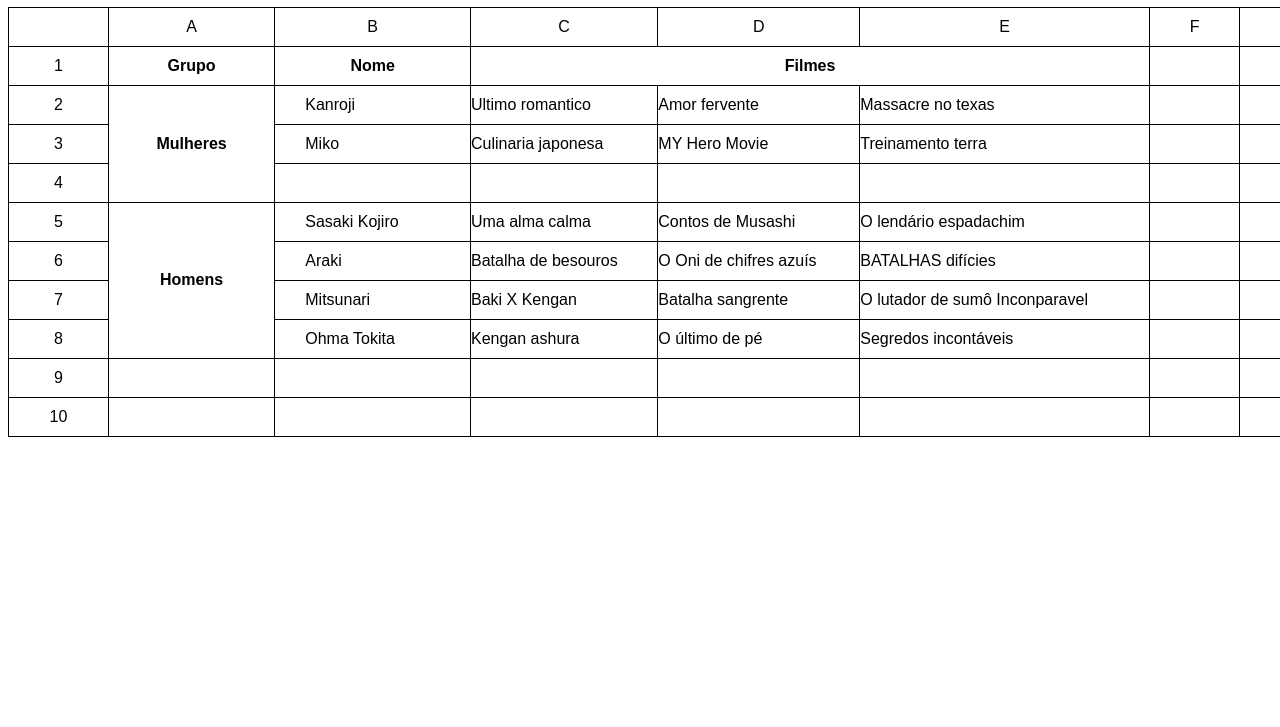
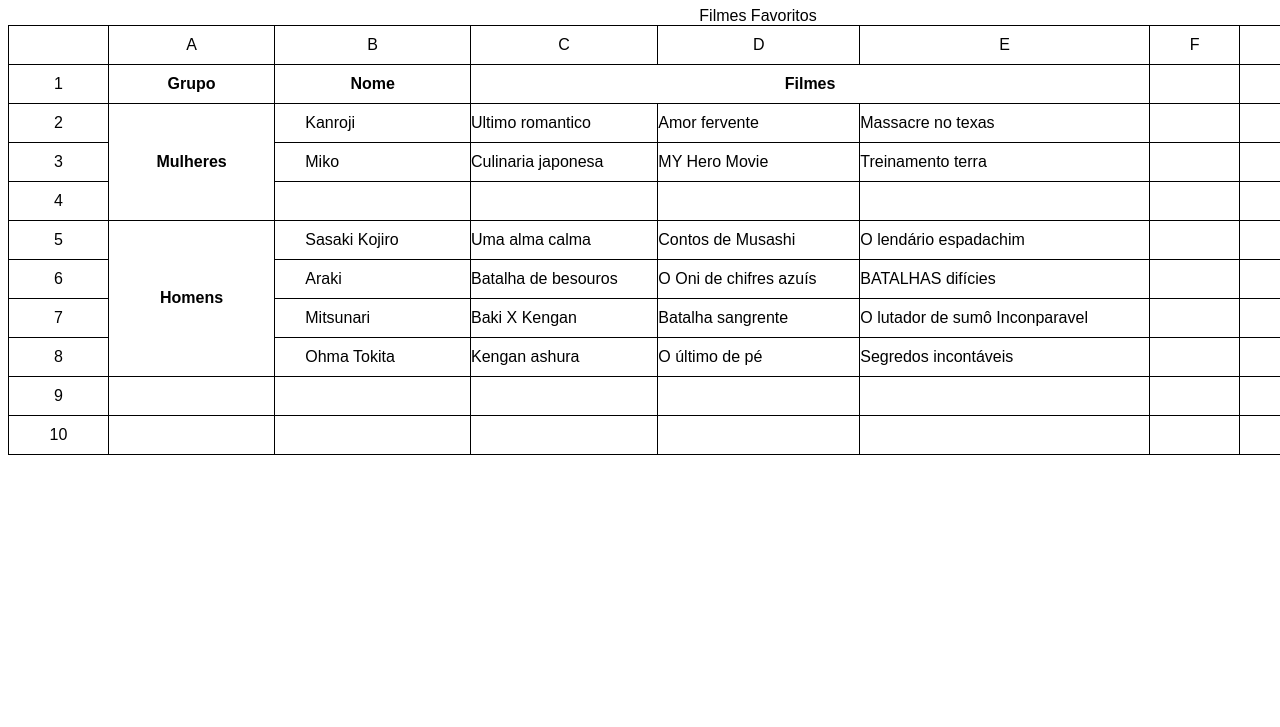
Before and after one commit to kauennascimento/Tabelas, a plain HTML site: page index.html in a window 1280 px wide. Shown: the part 73-800 px from the top of the page. Drawn offline with Linux system fonts and the light colour scheme.

Commit message:
Update index.html

```diff
--- a/index.html
+++ b/index.html
@@ -24,6 +24,7 @@
 <body>
     <h1>Modelo Excel</h1>
     <table>
+        <caption>Filmes Favoritos</caption>
         <tr>
             <td></td>
             <td>A</td>
```
